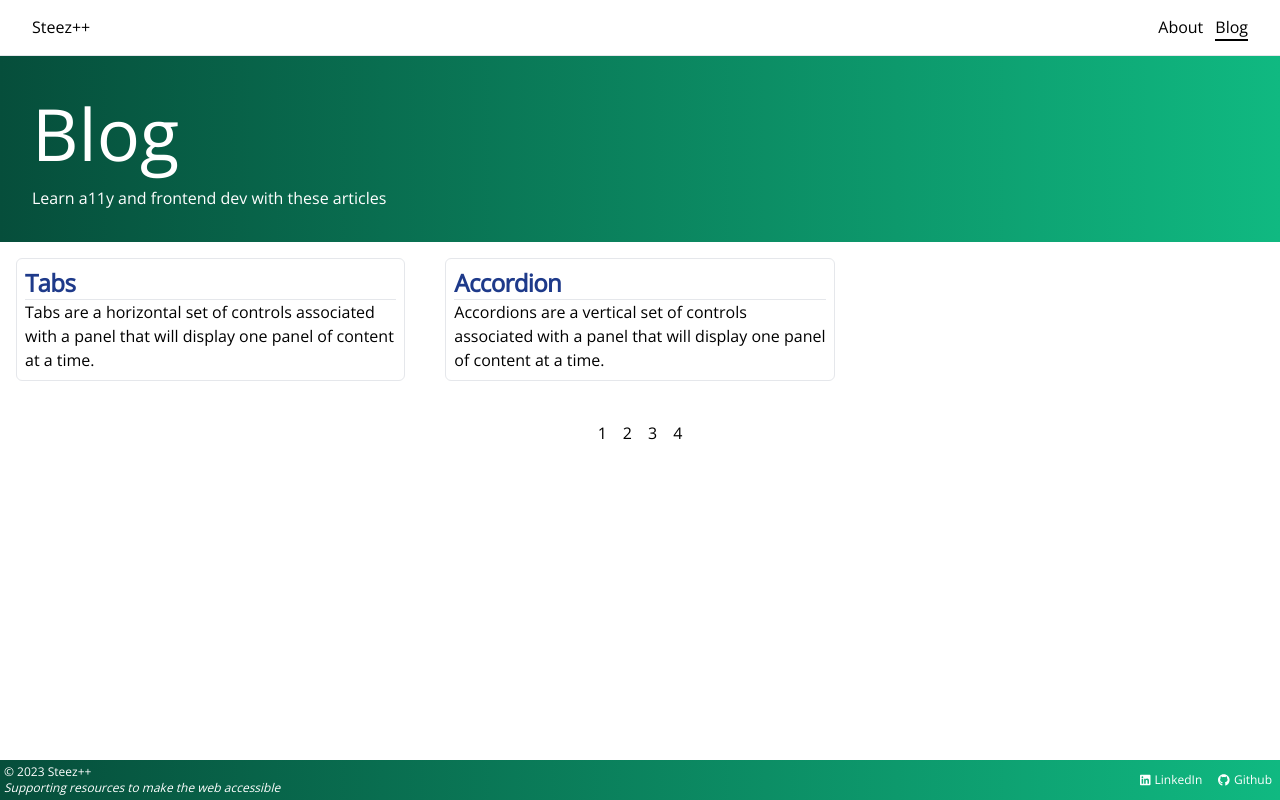
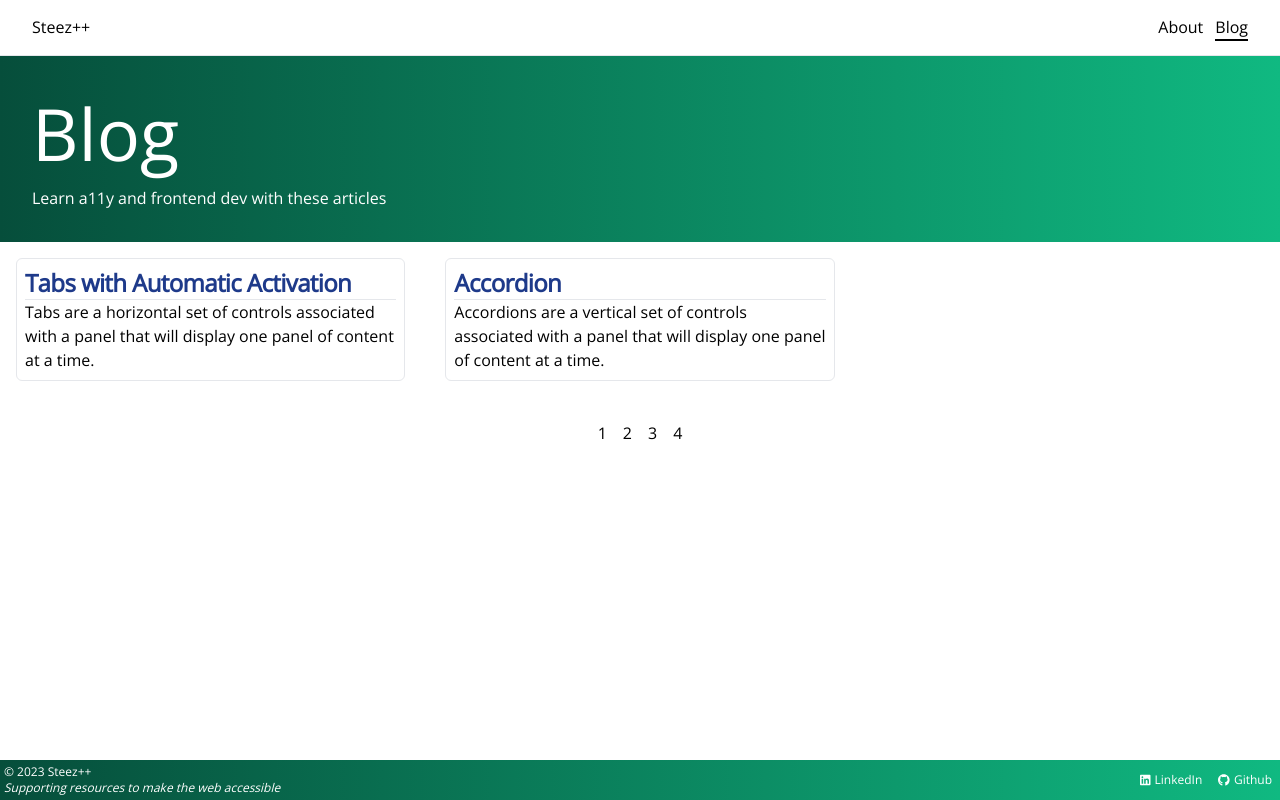
Before and after one commit to steezplusplus/Accessible-Web-Components, a Next.js app: page /blog in a window 1280 px wide. Built offline with nearby package versions, Linux system fonts and the light colour scheme.

Commit message:
feat: update title of tab post

```diff
--- a/app/blog/page.tsx
+++ b/app/blog/page.tsx
@@ -19,7 +19,7 @@ export default async function Blog() {
         {/* <Article title="Accessible Buttons" description={placeholderDescription} slug="buttons" /> */}
         {/* <Article title="Accessible Checkboxes" description={placeholderDescription} slug="checkboxes" /> */}
         {/* <Article title="Accessible Radios" description={placeholderDescription} slug="radios" /> */}
-        <Article title="Tabs" description={tabsDescription} slug="tabs" />
+        <Article title="Tabs with Automatic Activation" description={tabsDescription} slug="tabs" />
         {/* <Article title="Accessible Modal" description={placeholderDescription} slug="modal" /> */}
         {/* // <Article title="Accessible Alert" description={placeholderDescription} slug="alert" /> */}
         <Article title="Accordion" description={accordionDescrpition} slug="accordion" />
```
